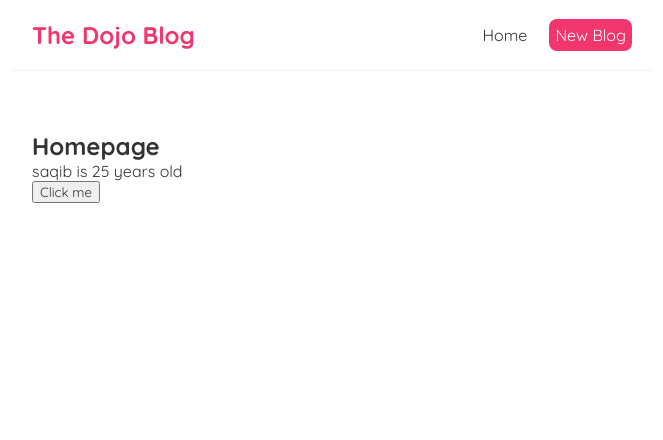
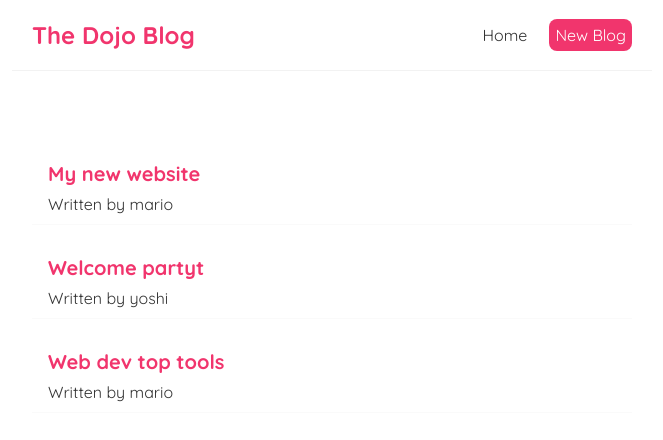
Before and after one commit to Saqib29/Learning-issue, a React (Create React App) app in the folder React/dojo-blog/: page / in a window 1280 px wide. Shown: the top 440 px of the page, without its empty margins (308-971 px from the left). Built offline with nearby package versions, Linux system fonts and the light colour scheme.

Commit message:
Outputting list

```diff
--- a/React/dojo-blog/src/Home.js
+++ b/React/dojo-blog/src/Home.js
@@ -1,20 +1,21 @@
 import { useState } from "react";
 
 const Home = () => {
-    // let name = 'Saqib';
-    const [name, setName] = useState('saqib');
-    const [age, setAge] = useState(25);
 
-    const handleClick = () => {
-        setName('Aminul');
-        setAge(30);
-    }
+    const [blogs, setBlog] = useState([
+        { title: 'My new website', body: 'lorem ipsum...', author: 'mario', id: 1 },
+        { title: 'Welcome partyt', body: 'lorem ipsum...', author: 'yoshi', id: 2 },
+        { title: 'Web dev top tools', body: 'lorem ipsum...', author: 'mario', id: 3 },
+    ]);
 
     return (
         <div className="home">
-            <h2>Homepage</h2>
-            <p>{ name } is { age } years old</p>
-            <button onClick={handleClick}>Click me</button>
+            {blogs.map((blog) => (
+                <div className="blog-preview" key={blog.id}>
+                    <h2>{ blog.title }</h2>
+                    <p>Written by { blog.author }</p>
+                </div>
+            ))}
         </div>
      );
 }
--- a/React/dojo-blog/src/index.css
+++ b/React/dojo-blog/src/index.css
@@ -33,3 +33,18 @@
   margin: 40px auto;
   padding: 20px;
 }
+
+/* blog previws / list */
+.blog-preview{
+  padding: 10px 16px;
+  margin: 20px 0;
+  border-bottom: 1px solid #fafafa;
+}
+.blog-preview:hover{
+  box-shadow: 1px 3px 5px rgba(0, 0, 0, 0.1);
+}
+.blog-preview h2{
+  font-size: 20px;
+  color: #f1356d;
+  margin-bottom: 8px;
+}
```
Also changed, not shown: 1 other file (tests, documents, lock files or other folders).
